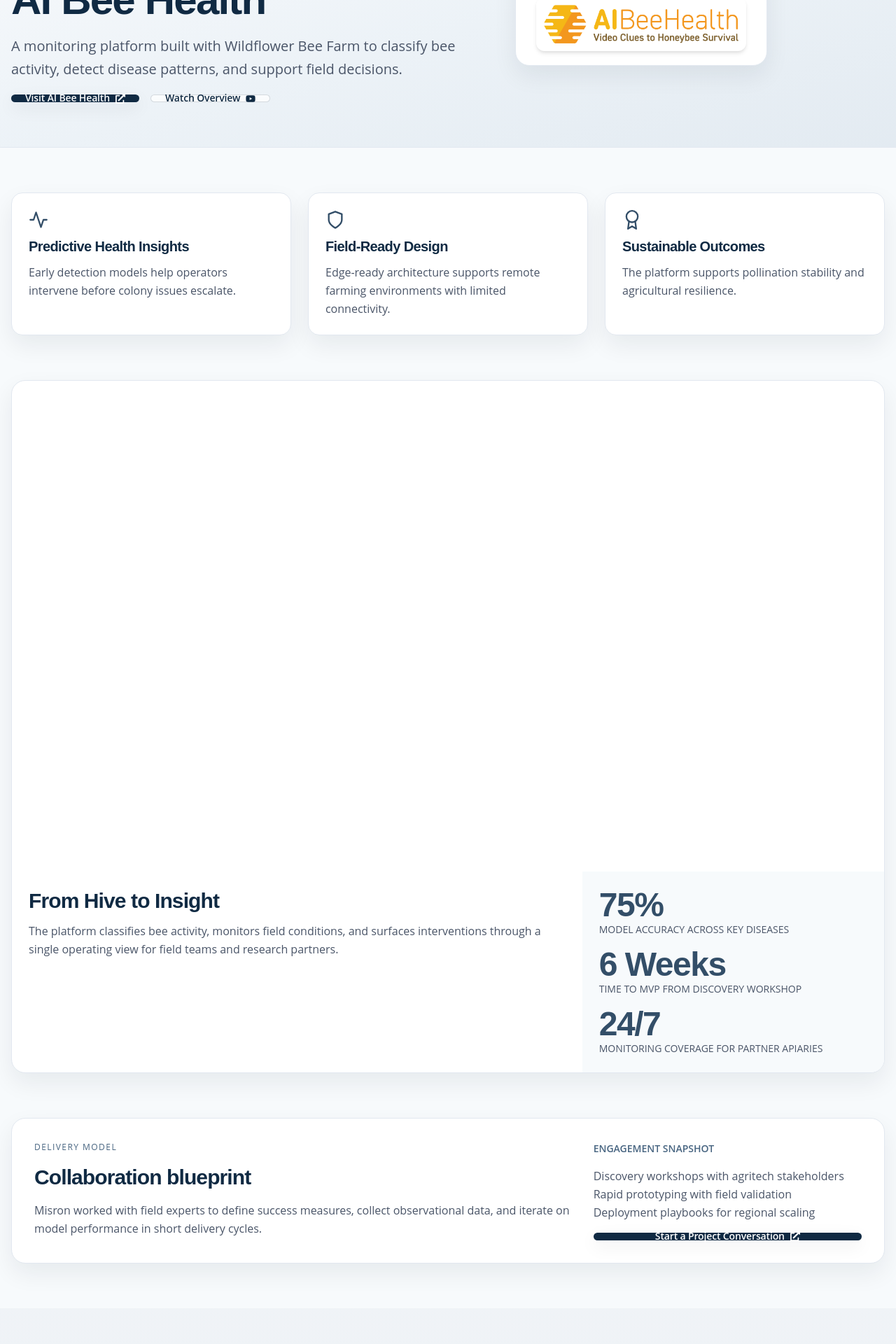
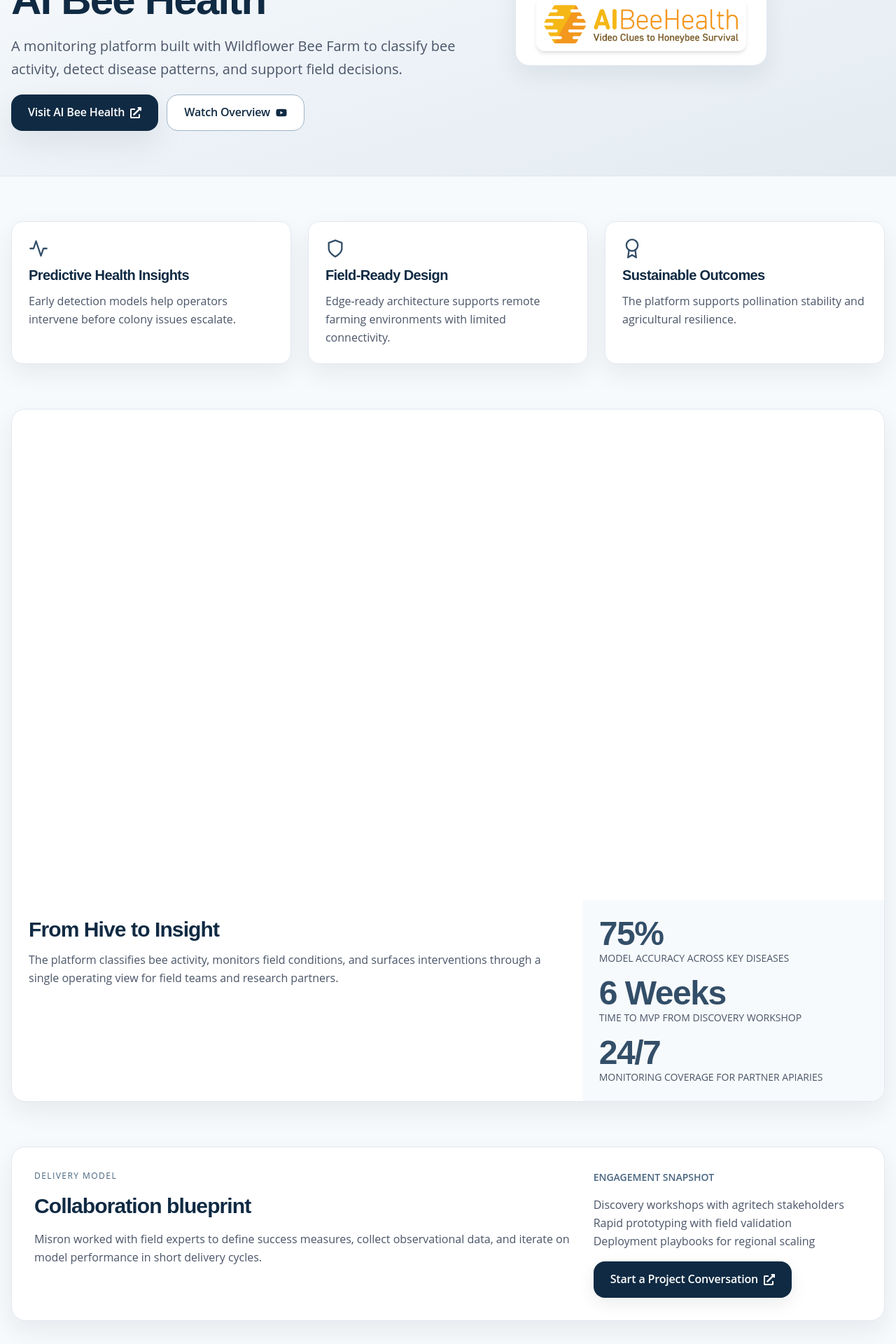
Before and after one commit to ambarishg/misron, a React (Vite) app: page /ai-bee-health in a window 1280 px wide. Shown: the part 220-2140 px from the top of the page at 70% size. Built offline with nearby package versions, Linux system fonts and the light colour scheme.

Commit message:
UX changes

```diff
--- a/src/components/Projects.jsx
+++ b/src/components/Projects.jsx
@@ -59,6 +59,10 @@
   const heroSubtext = useColorModeValue("gray.600", "gray.200");
   const cardShadow = useColorModeValue("0 14px 34px rgba(15, 23, 42, 0.07)", "dark-lg");
   const badgeBg = useColorModeValue("gray.100", "whiteAlpha.100");
+  const secondaryButtonBg = useColorModeValue("white", "whiteAlpha.120");
+  const secondaryButtonBorder = useColorModeValue("brand.300", "whiteAlpha.300");
+  const secondaryButtonColor = useColorModeValue("brand.900", "white");
+  const secondaryButtonHoverBg = useColorModeValue("brand.50", "whiteAlpha.200");
 
   return (
     <Box bg={pageBg}>
@@ -86,14 +90,26 @@
                 A monitoring platform built with Wildflower Bee Farm to classify bee activity, detect disease patterns,
                 and support field decisions.
               </Text>
-              <HStack spacing={4} flexWrap="wrap">
+              <Stack
+                direction={{ base: "column", sm: "row" }}
+                spacing={3}
+                w="100%"
+                align={{ base: "stretch", sm: "flex-start" }}
+              >
                 <Button
                   as="a"
                   href="https://aibeehealth.ca"
                   target="_blank"
                   rel="noopener noreferrer"
                   colorScheme="accent"
+                  size="lg"
                   rightIcon={<FaExternalLinkAlt />}
+                  boxShadow="elevated"
+                  minH="52px"
+                  whiteSpace="normal"
+                  textAlign="center"
+                  justifyContent="center"
+                  w={{ base: "100%", sm: "auto" }}
                 >
                   Visit AI Bee Health
                 </Button>
@@ -104,11 +120,24 @@
                   rel="noopener noreferrer"
                   variant="outline"
                   colorScheme="blackAlpha"
+                  size="lg"
                   rightIcon={<FaYoutube />}
+                  color={secondaryButtonColor}
+                  bg={secondaryButtonBg}
+                  borderColor={secondaryButtonBorder}
+                  minH="52px"
+                  whiteSpace="normal"
+                  textAlign="center"
+                  justifyContent="center"
+                  w={{ base: "100%", sm: "auto" }}
+                  _hover={{
+                    bg: secondaryButtonHoverBg,
+                    borderColor: "brand.500",
+                  }}
                 >
                   Watch Overview
                 </Button>
-              </HStack>
+              </Stack>
             </VStack>
             <Box
               flex={{ lg: "0 0 360px" }}
@@ -245,7 +274,18 @@
                 <br />
                 Deployment playbooks for regional scaling
               </Text>
-              <Button as={RouterLink} to="/contact" colorScheme="accent" rightIcon={<FaExternalLinkAlt />}>
+              <Button
+                as={RouterLink}
+                to="/contact"
+                colorScheme="accent"
+                size="lg"
+                rightIcon={<FaExternalLinkAlt />}
+                minH="52px"
+                whiteSpace="normal"
+                textAlign="center"
+                justifyContent="center"
+                alignSelf={{ base: "stretch", md: "flex-start" }}
+              >
                 Start a Project Conversation
               </Button>
             </VStack>
```
Also changed, not shown: 1 other file (tests, documents, lock files or other folders).
